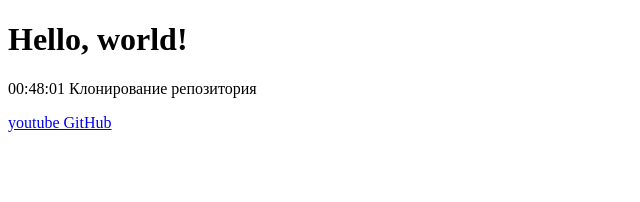
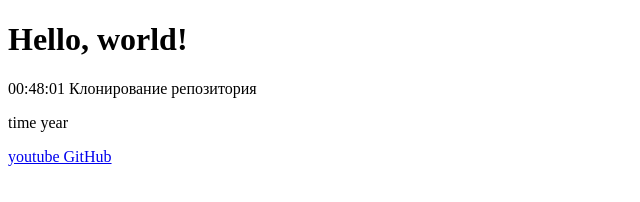
Before and after one commit to dmitrylukansky/testGithub, a plain HTML site: page index.html in a window 1280 px wide. Shown: the whole page, without its empty margins (0-640 px from the left). Drawn offline with Linux system fonts and the light colour scheme.

Commit message:
two commit

```diff
--- a/index.html
+++ b/index.html
@@ -8,6 +8,7 @@
   <body>
     <h1>Hello, world!</h1>
     <p>00:48:01 Клонирование репозитория</p>
+    <p>time year</p>
     <a href="https://www.youtube.com/watch?v=zUzQG7hmdNM">youtube GitHub</a>
   </body>
 </html>
```
